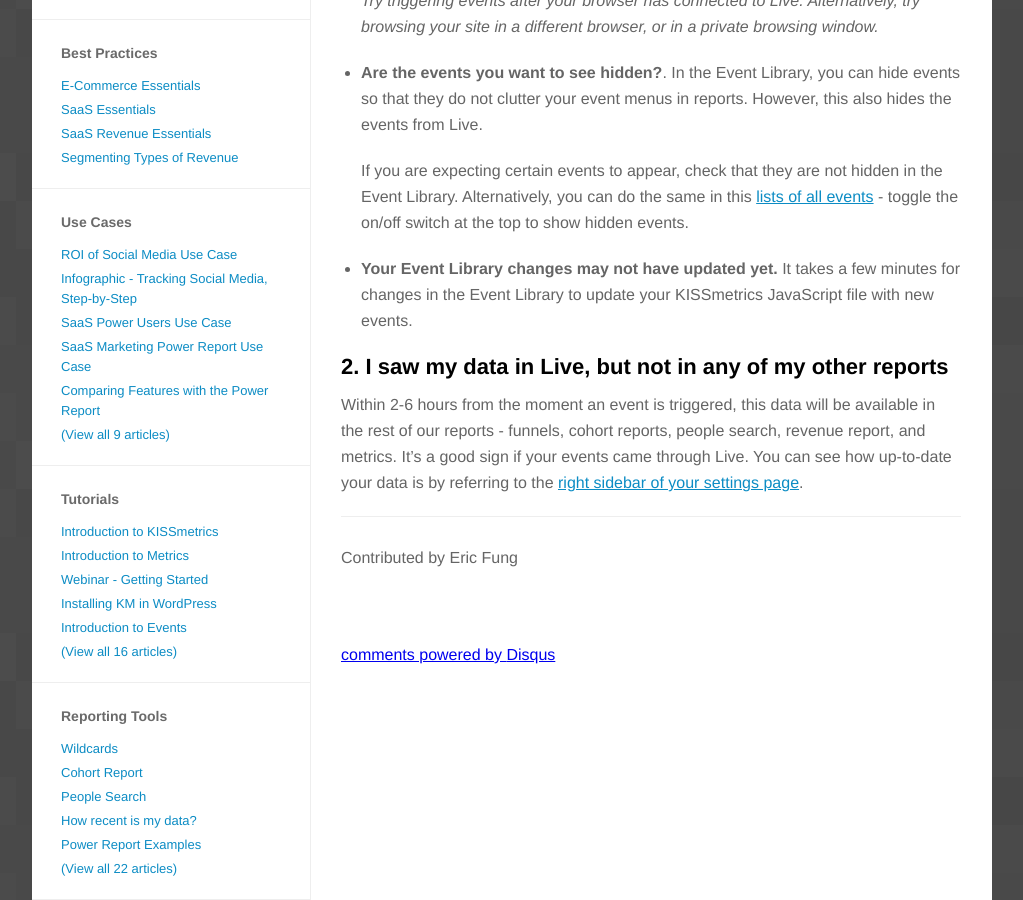
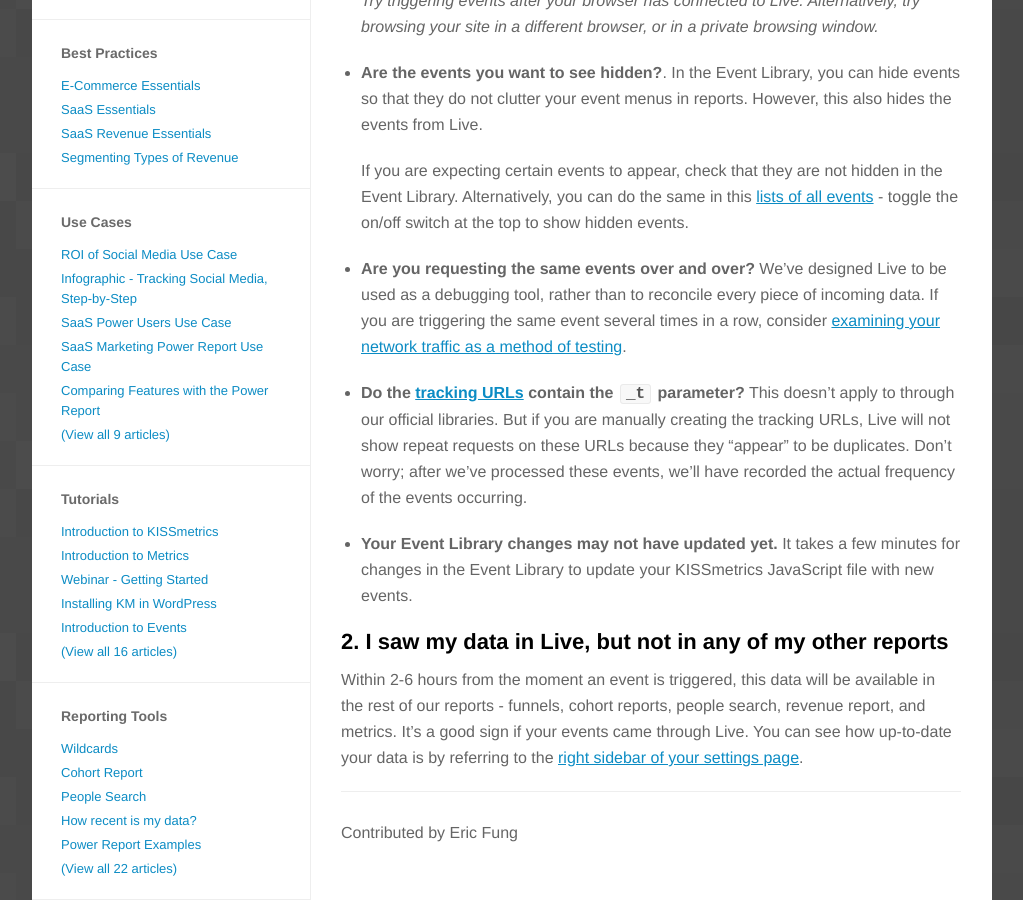
Before and after one commit to kissmetrics/km-support, a Jekyll site: the page built from _posts/2012-11-04-km-live.md, in a window 1280 px wide and 900 px high, scrolled down 663 px. Shown: the whole window, without its empty margins (128-1151 px from the left). Built offline with Jekyll 4.4.1, drawn with Linux system fonts in a browser that asks for light colours; nearby versions of some CDN libraries; Markdown is read by kramdown in place of the engine named in the settings; a script that is not in the unit is left out; comment, search, counter and statistics services are not loaded.

Commit message:
New things to look out for in Testing Live.

```diff
--- a/_posts/2012-11-04-km-live.md
+++ b/_posts/2012-11-04-km-live.md
@@ -21,6 +21,10 @@
 
   If you are expecting certain events to appear, check that they are not hidden in the Event Library. Alternatively, you can do the same in this [lists of all events][e-list] - toggle the on/off switch at the top to show hidden events.
 
+- **Are you requesting the same events over and over?** We've designed Live to be used as a debugging tool, rather than to reconcile every piece of incoming data. If you are triggering the same event several times in a row, consider [examining your network traffic as a method of testing][net-activity].
+
+- **Do the [tracking URLs][specs] contain the `_t` parameter?** This doesn't apply to through our official libraries. But if you are manually creating the tracking URLs, Live will not show repeat requests on these URLs because they "appear" to be duplicates. Don't worry; after we've processed these events, we'll have recorded the actual frequency of the events occurring.
+
 - **Your Event Library changes may not have updated yet.** It takes a few minutes for changes in the Event Library to update your KISSmetrics JavaScript file with new events.
 
 ## 2. I saw my data in Live, but not in any of my other reports
@@ -30,3 +34,5 @@
 [auto]: /apis/javascript#events-automatically-tracked
 [e-list]: https://www.kissmetrics.com/product.event_prop_breakdown
 [settings]: https://www.kissmetrics.com/settings
+[net-activity]: /getting-started/testing-km#examine-network-activity
+[specs]: /apis/specifications
```
Also changed, not shown: _posts/2010-01-04-testing-km.md (+5 -0 lines).
